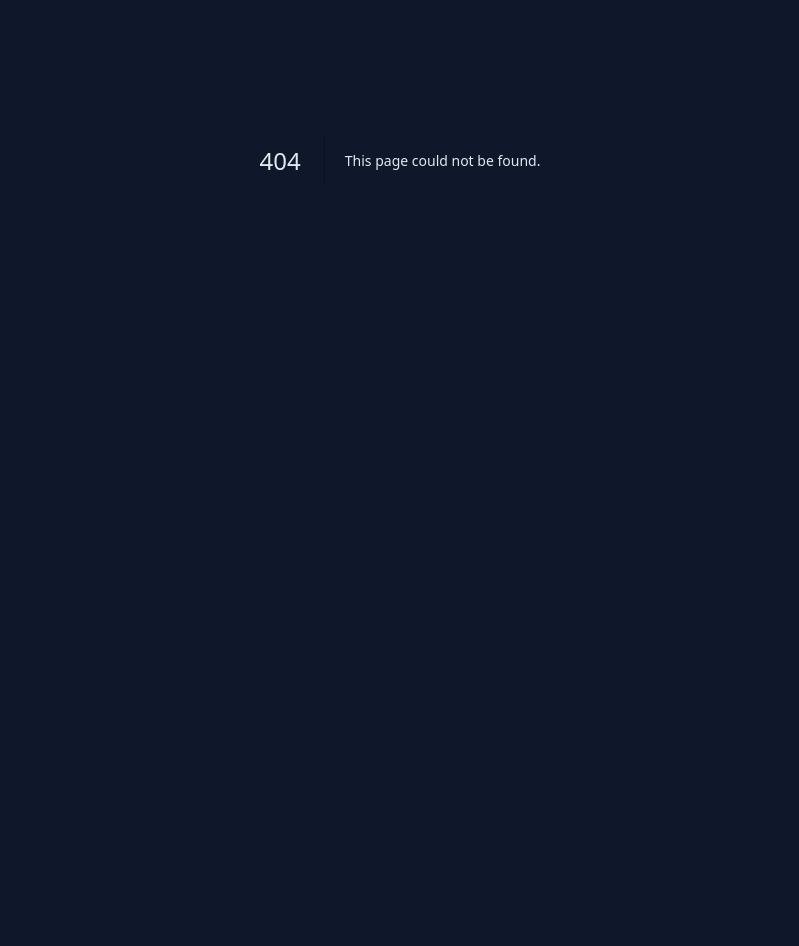
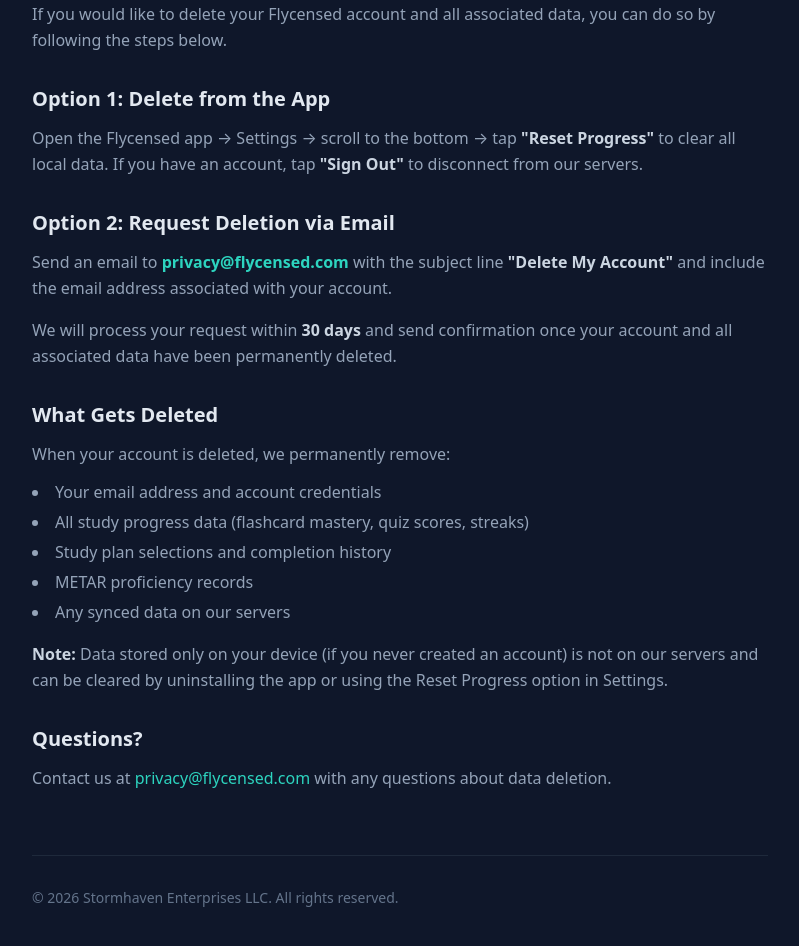
Before and after one commit to rafe-walker/flycensed-website, a Next.js app: page /delete-account in a window 1280 px wide. Before the commit this address had no page. Shown: the part 240-1186 px from the top of the page, without its empty margins (240-1039 px from the left). Before the commit the page ends 800 px from the top, so only its background shows below. Built offline with nearby package versions, Linux system fonts and the light colour scheme.

Commit message:
Add account deletion page for Google Play requirement

```diff
--- /dev/null
+++ b/app/delete-account/page.tsx
@@ -0,0 +1,69 @@
+'use client'
+
+import Link from 'next/link'
+
+export default function DeleteAccount() {
+  return (
+    <div className="min-h-screen bg-[#0F172A] text-slate-200">
+      <div className="max-w-3xl mx-auto px-4 py-16">
+        <Link href="/" className="text-[#2DD4BF] hover:text-cyan-400 text-sm font-semibold mb-8 inline-block">
+          &larr; Back to Flycensed
+        </Link>
+
+        <h1 className="text-4xl font-black mb-2">Delete Your Account</h1>
+        <p className="text-slate-500 mb-12">Last updated: March 20, 2026</p>
+
+        <div className="space-y-8 text-slate-400 leading-relaxed">
+          <section>
+            <p>
+              If you would like to delete your Flycensed account and all associated data, you can do so by following the steps below.
+            </p>
+          </section>
+
+          <section>
+            <h2 className="text-xl font-bold text-slate-200 mb-3">Option 1: Delete from the App</h2>
+            <p>
+              Open the Flycensed app &rarr; Settings &rarr; scroll to the bottom &rarr; tap <strong className="text-slate-300">&quot;Reset Progress&quot;</strong> to clear all local data. If you have an account, tap <strong className="text-slate-300">&quot;Sign Out&quot;</strong> to disconnect from our servers.
+            </p>
+          </section>
+
+          <section>
+            <h2 className="text-xl font-bold text-slate-200 mb-3">Option 2: Request Deletion via Email</h2>
+            <p className="mb-4">
+              Send an email to <a href="mailto:privacy@flycensed.com" className="text-[#2DD4BF] hover:text-cyan-400 font-semibold">privacy@flycensed.com</a> with the subject line <strong className="text-slate-300">&quot;Delete My Account&quot;</strong> and include the email address associated with your account.
+            </p>
+            <p>
+              We will process your request within <strong className="text-slate-300">30 days</strong> and send confirmation once your account and all associated data have been permanently deleted.
+            </p>
+          </section>
+
+          <section>
+            <h2 className="text-xl font-bold text-slate-200 mb-3">What Gets Deleted</h2>
+            <p>When your account is deleted, we permanently remove:</p>
+            <ul className="list-disc list-inside mt-3 space-y-1">
+              <li>Your email address and account credentials</li>
+              <li>All study progress data (flashcard mastery, quiz scores, streaks)</li>
+              <li>Study plan selections and completion history</li>
+              <li>METAR proficiency records</li>
+              <li>Any synced data on our servers</li>
+            </ul>
+            <p className="mt-4">
+              <strong className="text-slate-300">Note:</strong> Data stored only on your device (if you never created an account) is not on our servers and can be cleared by uninstalling the app or using the Reset Progress option in Settings.
+            </p>
+          </section>
+
+          <section>
+            <h2 className="text-xl font-bold text-slate-200 mb-3">Questions?</h2>
+            <p>
+              Contact us at <a href="mailto:privacy@flycensed.com" className="text-[#2DD4BF] hover:text-cyan-400">privacy@flycensed.com</a> with any questions about data deletion.
+            </p>
+          </section>
+        </div>
+
+        <div className="mt-16 pt-8 border-t border-[#1E293B] text-slate-500 text-sm">
+          <p>&copy; 2026 Stormhaven Enterprises LLC. All rights reserved.</p>
+        </div>
+      </div>
+    </div>
+  )
+}
```
